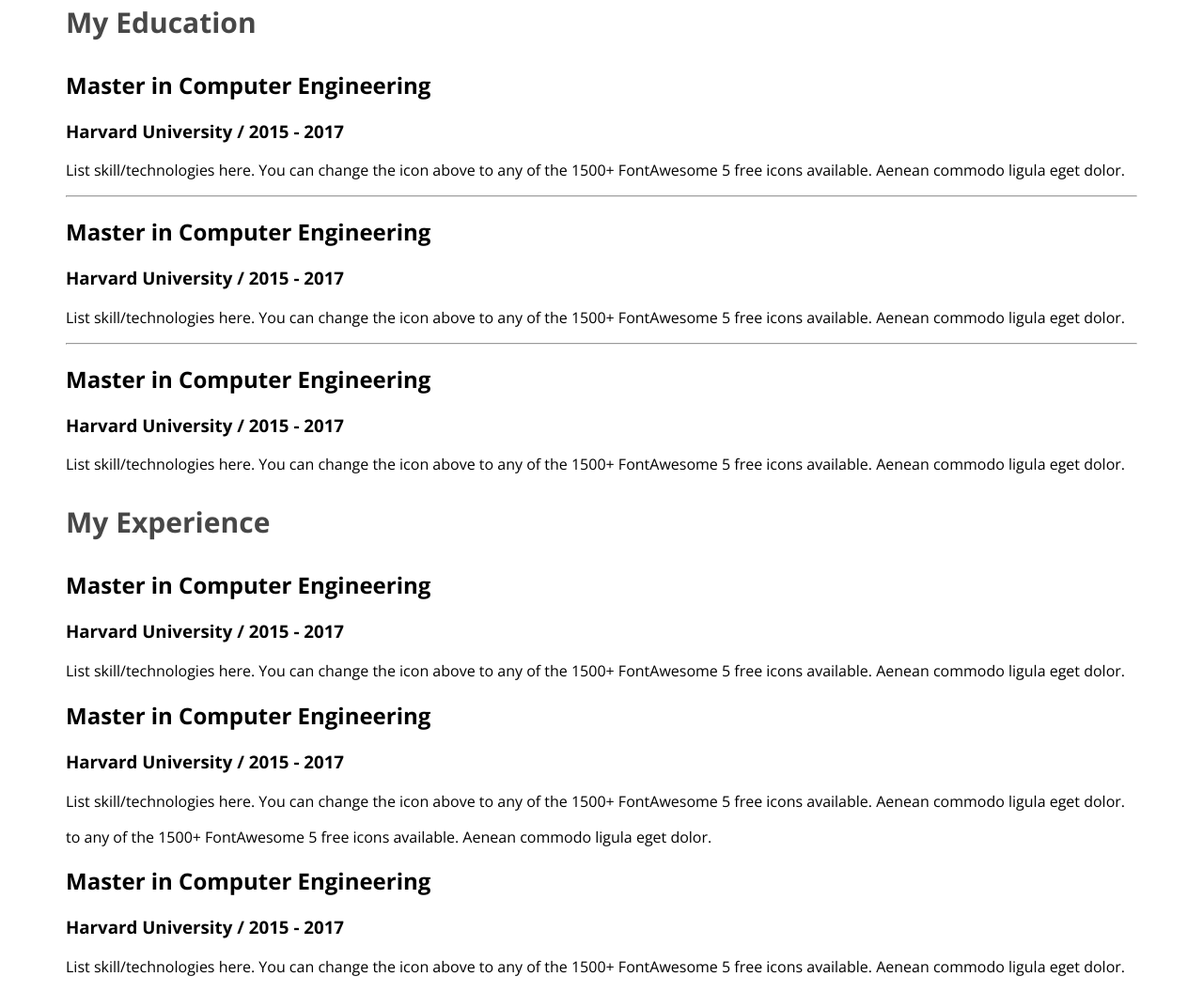
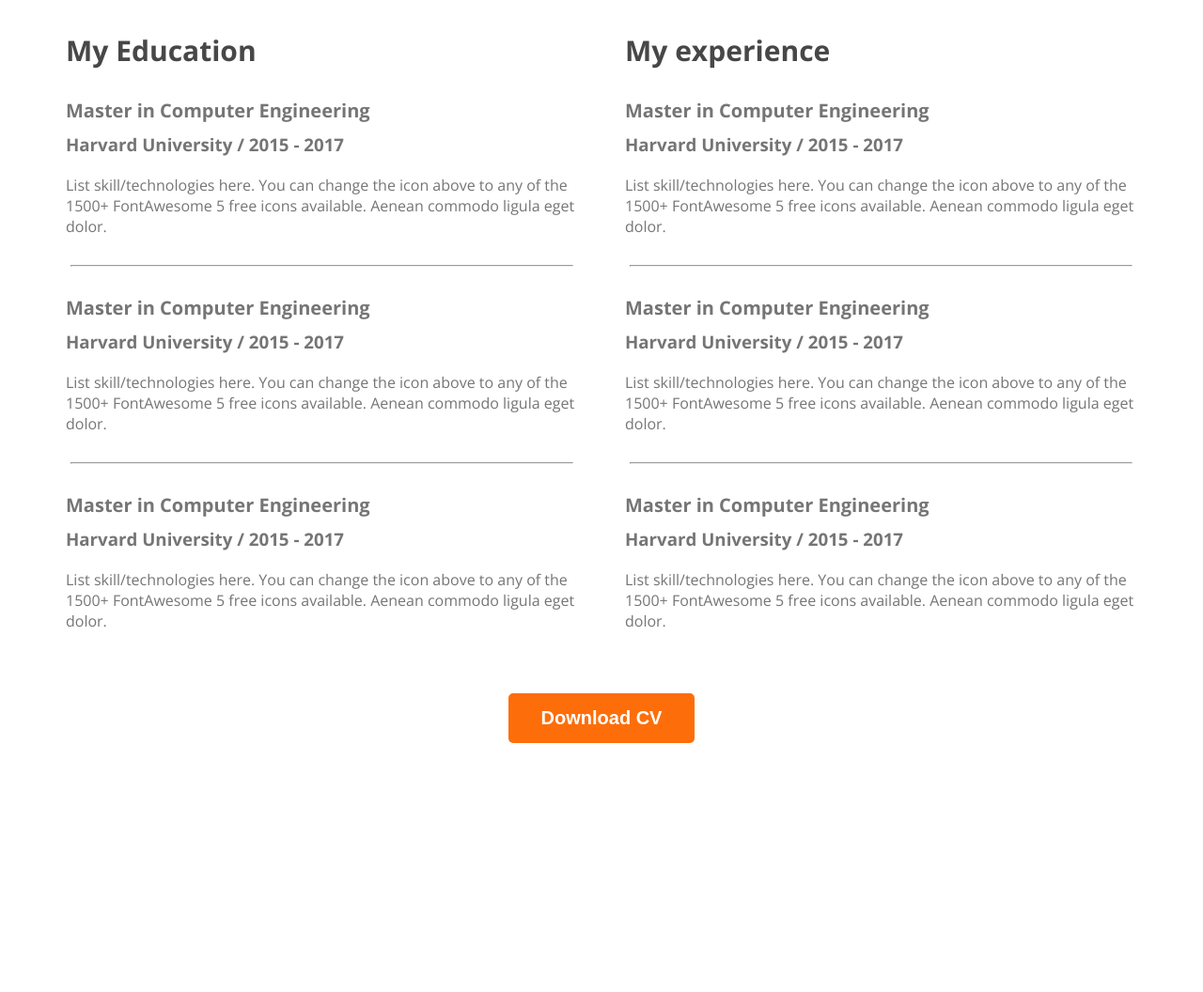
Before and after one commit to khalid-tks/developer-porfolio, a plain HTML site: page index.html in a window 1280 px wide. Shown: the part 2424-3480 px from the top of the page at 94% size. After the commit the page ends 3223 px from the top, so only its background shows below. Drawn offline with nearby package versions, Linux system fonts and the light colour scheme.

Commit message:
cv option

```diff
--- a/index.html
+++ b/index.html
@@ -84,68 +84,77 @@
         </section>
 
         <section>
-            <h3 class="section-title">A Summary of My Resume</h3>
+            <h3 class="section-title">A summary of My Resume</h3>
             <div class="resume-container">
-                <div class="resume-column">
-                    <h3 class="resume-column-title">My Education</h3>
-                </div>
+
+               <div class="resume-column">
+                <h3 class="resume-column-title">My Education</h3>
+
 
                 <div class="resume-item">
                     <h2 class="resume-item-title">Master in Computer Engineering</h2>
                     <h3 class="resume-item-institute">Harvard University / 2015 - 2017</h3>
                     <p class="resume-item-description">List skill/technologies here. You can change the icon above
                         to any of the 1500+ FontAwesome 5 free icons available. Aenean commodo ligula eget dolor.</p>
-
                 </div>
                 <hr>
+
+
                 <div class="resume-item">
                     <h2 class="resume-item-title">Master in Computer Engineering</h2>
                     <h3 class="resume-item-institute">Harvard University / 2015 - 2017</h3>
                     <p class="resume-item-description">List skill/technologies here. You can change the icon above
                         to any of the 1500+ FontAwesome 5 free icons available. Aenean commodo ligula eget dolor.</p>
+                </div>
 
-                </div>
                 <hr>
+
+
                 <div class="resume-item">
                     <h2 class="resume-item-title">Master in Computer Engineering</h2>
                     <h3 class="resume-item-institute">Harvard University / 2015 - 2017</h3>
                     <p class="resume-item-description">List skill/technologies here. You can change the icon above
                         to any of the 1500+ FontAwesome 5 free icons available. Aenean commodo ligula eget dolor.</p>
-
                 </div>
 
 
-                <div class="resume-column">
-                    <h3 class="resume-column-title">My Experience</h3>
+               </div>
+               <div class="resume-column">
+                <h3 class="resume-column-title">My experience</h3>
+                <div class="resume-item">
+                    <h2 class="resume-item-title">Master in Computer Engineering</h2>
+                    <h3 class="resume-item-institute">Harvard University / 2015 - 2017</h3>
+                    <p class="resume-item-description">List skill/technologies here. You can change the icon above
+                        to any of the 1500+ FontAwesome 5 free icons available. Aenean commodo ligula eget dolor.</p>
+                </div>
 
-                    <div class="resume-item">
-                        <h2 class="resume-item-title">Master in Computer Engineering</h2>
-                        <h3 class="resume-item-institute">Harvard University / 2015 - 2017</h3>
-                        <p class="resume-item-description">List skill/technologies here. You can change the icon above
-                            to any of the 1500+ FontAwesome 5 free icons available. Aenean commodo ligula eget dolor.</p>
+                <hr>
 
-                    </div>
+                <div class="resume-item">
+                    <h2 class="resume-item-title">Master in Computer Engineering</h2>
+                    <h3 class="resume-item-institute">Harvard University / 2015 - 2017</h3>
+                    <p class="resume-item-description">List skill/technologies here. You can change the icon above
+                        to any of the 1500+ FontAwesome 5 free icons available. Aenean commodo ligula eget dolor.</p>
+                </div>
 
-                    <div class="resume-item">
-                        <h2 class="resume-item-title">Master in Computer Engineering</h2>
-                        <h3 class="resume-item-institute">Harvard University / 2015 - 2017</h3>
-                        <p class="resume-item-description">List skill/technologies here. You can change the icon above
-                            to any of the 1500+ FontAwesome 5 free icons available. Aenean commodo ligula eget dolor.</p>
-                            to any of the 1500+ FontAwesome 5 free icons available. Aenean commodo ligula eget dolor.</p>
+                <hr>
 
-                    </div>
+                <div class="resume-item">
+                    <h2 class="resume-item-title">Master in Computer Engineering</h2>
+                    <h3 class="resume-item-institute">Harvard University / 2015 - 2017</h3>
+                    <p class="resume-item-description">List skill/technologies here. You can change the icon above
+                        to any of the 1500+ FontAwesome 5 free icons available. Aenean commodo ligula eget dolor.</p>
+                </div>
 
-                    <div class="resume-item">
-                        <h2 class="resume-item-title">Master in Computer Engineering</h2>
-                        <h3 class="resume-item-institute">Harvard University / 2015 - 2017</h3>
-                        <p class="resume-item-description">List skill/technologies here. You can change the icon above
-                            to any of the 1500+ FontAwesome 5 free icons available. Aenean commodo ligula eget dolor.</p>
+               </div>
 
-                    </div>
-                </div>
 
             </div>
         </section>
+
+        <div class="download-cv">
+            <button class="btn-primary">Download CV</button>
+        </div>
 
     </main>
 
--- a/styles/portfolio.css
+++ b/styles/portfolio.css
@@ -143,3 +143,33 @@ main section {
   font-size: 30px;
   font-weight: 700;
 }
+
+.resume-container {
+  display: flex;
+  gap: 50px;
+}
+
+.resume-item-title {
+  color: #757575;
+  font-size: 20px;
+  font-weight: 700;
+  margin-bottom: 10px;
+}
+
+.resume-item-institute{
+  margin-bottom: 20px;
+  margin-top: 0px;
+}
+.resume-item-institute,
+.resume-item-description {
+  color: #757575;
+}
+
+.resume-container hr{
+  margin: 30px 5px;
+}
+
+.download-cv{
+  text-align: center;
+  margin-top: 50px;
+}
```
